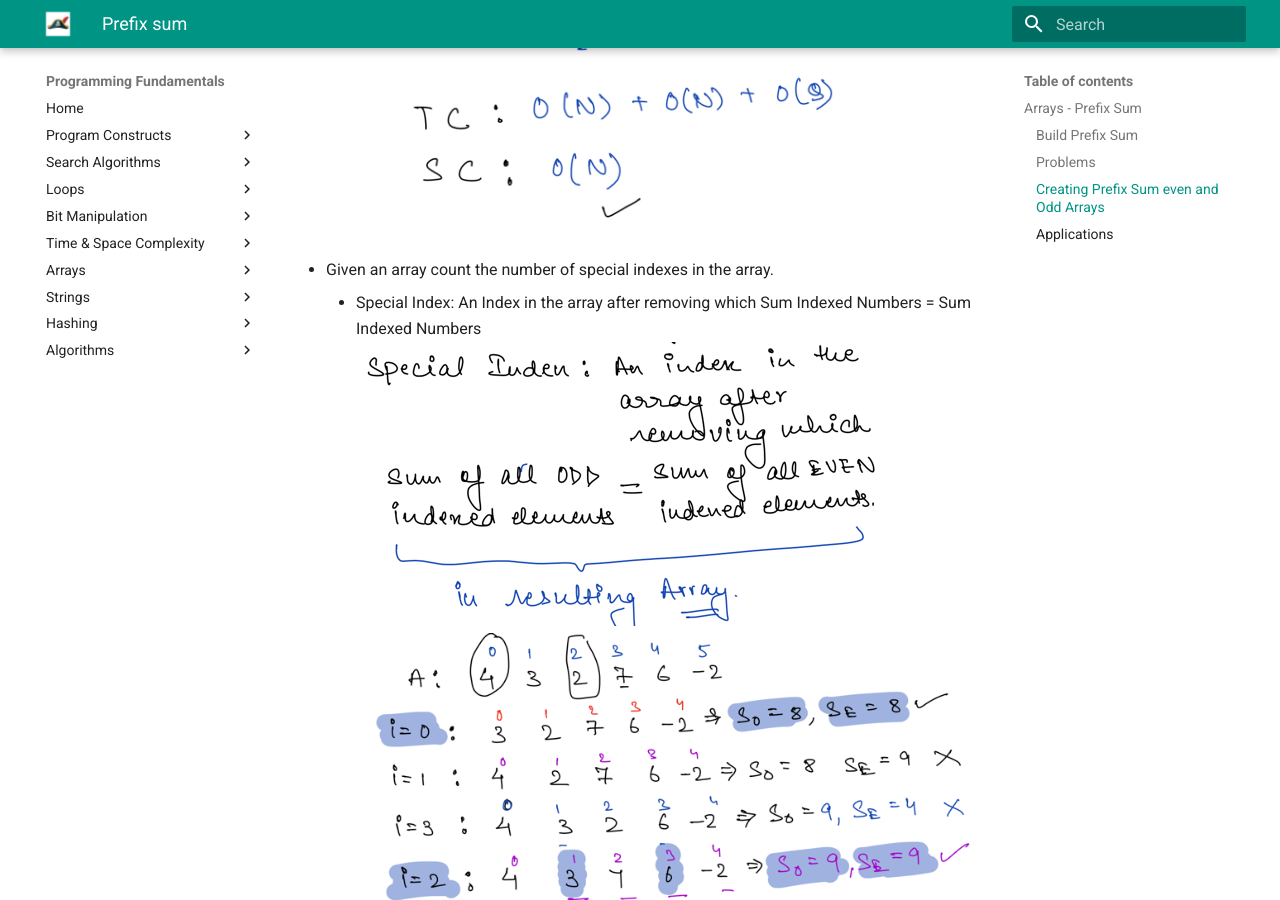
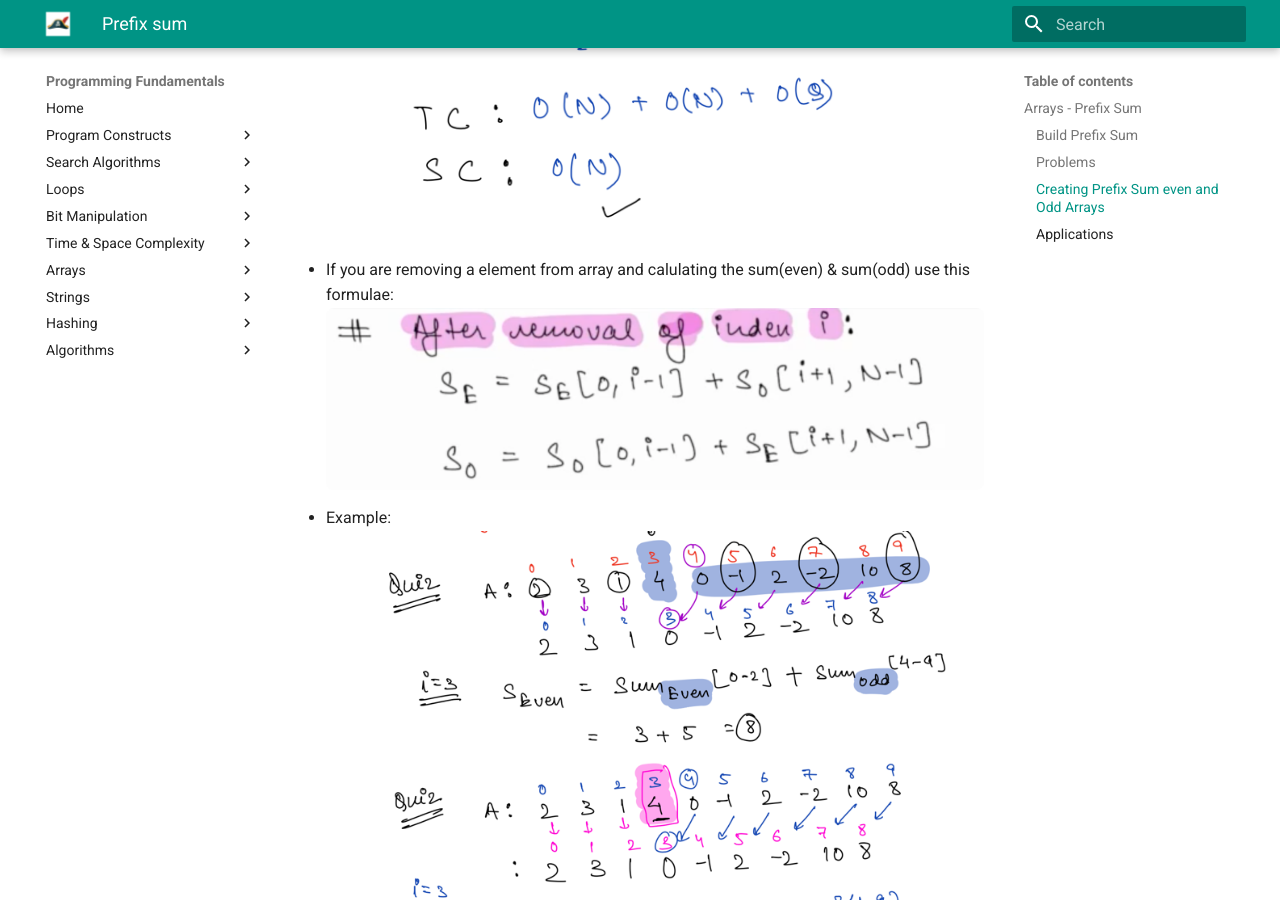
Before and after one commit to santosh-1987/programming-fundamentals, an MkDocs documentation site: the page built from docs/arrays/prefix_sum.md, in a window 1280 px wide and 900 px high, scrolled down 7995 px. Built offline with MkDocs 1.6.1 and Material for MkDocs 9.7.7, drawn with Linux system fonts in a browser that asks for light colours; the version menu is left out.

Commit message:
Added Prefix Sum Technique

```diff
--- a/docs/arrays/prefix_sum.md
+++ b/docs/arrays/prefix_sum.md
@@ -213,6 +213,10 @@ class Solution:
 ![ps_even_odd_1](../assets/images/arrays/ps_even_odd_1.png)
 ![ps_even_odd_2](../assets/images/arrays/ps_even_odd_2.png)
 
+- If you are removing a element from array and calulating the sum(even) & sum(odd) use this formulae:
+  ![special_index_prefix_sum_technique](../assets/images/arrays/special_index_prefix_sum_technique.png)
+  - Example:
+    ![special_index_prefix_sum_example](../assets/images/arrays/special_index_prefix_sum_example.png)
 - Given an array count the number of special indexes in the array.
     - Special Index: An Index in the array after removing which Sum<Odd> Indexed Numbers = Sum<Even> Indexed Numbers
       ![special_index_defn](../assets/images/arrays/special_index_defn.png)
```
Also changed, not shown: docs/TimeComplexity/time_and_space_complexity.md (+1 -1 lines), docs/assets/images/arrays/special_index_prefix_sum_example.png (added), docs/assets/images/arrays/special_index_prefix_sum_technique.png (added).
